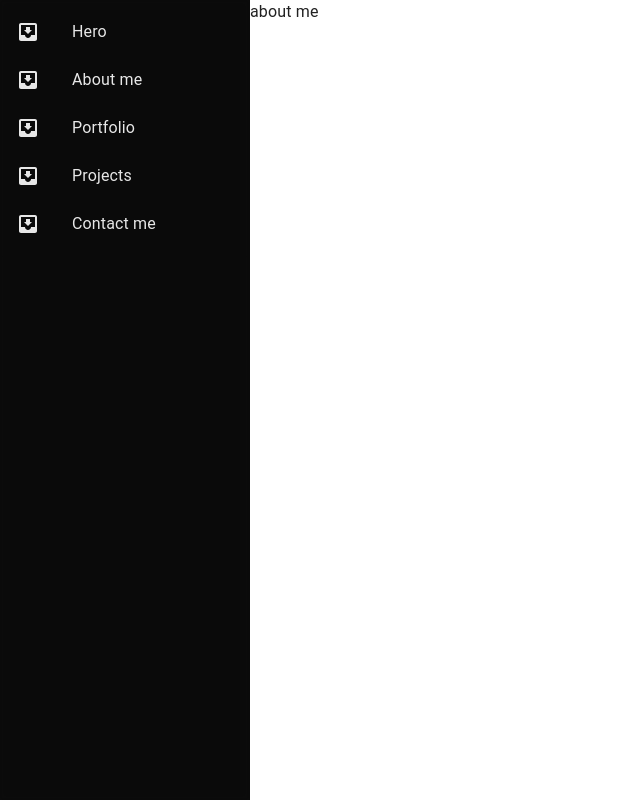
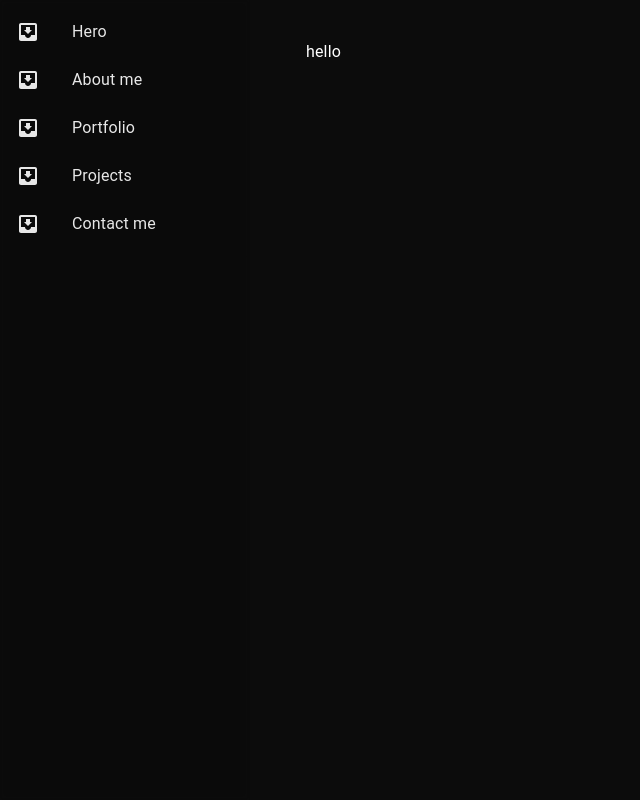
Before and after one commit to mdibuhossain/Portfolio_main, a React (Create React App) app: page /about in a window 1280 px wide. Shown: the whole page, without its empty margins (0-640 px from the left). Built offline with nearby package versions, Linux system fonts and the light colour scheme.

Commit message:
every page template sizing

```diff
--- a/src/App.css
+++ b/src/App.css
@@ -1,8 +1,14 @@
 *{
   margin: 0;
   padding: 0;
+  color: white
 }
 
 html, body{
   margin: 0;
 }
+
+.container{
+  height: 100%;
+   background-color: rgb(12, 12, 12)
+}
--- a/src/Pages/About.js
+++ b/src/Pages/About.js
@@ -1,9 +1,12 @@
+import { Box } from '@mui/system';
 import React from 'react';
 
 const About = () => {
     return (
-        <div>
-            about me
+        <div className="container">
+            <Box sx={{ pt: { lg: 5, xs: 7 }, pl: { lg: 7, xs: 4 } }}>
+                hello
+            </Box>
         </div>
     );
 };
--- a/src/Pages/Contact.js
+++ b/src/Pages/Contact.js
@@ -2,7 +2,7 @@ import React from 'react';
 
 const Contact = () => {
     return (
-        <div>
+        <div className="container">
             This is from contact me
         </div>
     );
--- a/src/Pages/Hero.js
+++ b/src/Pages/Hero.js
@@ -8,10 +8,10 @@ import bg from '../images/bg1.jpg';
 
 const useStyle = makeStyles((theme) => createStyles({
     imgContainer: {
-        width: '235px',
-        height: '235px',
+        width: '225px',
+        height: '225px',
         borderRadius: '50%',
-        backgroundColor: 'rgb(113, 115, 117,0.2)',
+        background: `url(https://mdibuhossain.web.app/img/hero3.jpg) center center / cover`,
         display: 'flex',
         justifyContent: 'center',
         alignItems: 'center',
@@ -35,7 +35,7 @@ const Hero = () => {
             <Particle />
             <Box sx={{ textAlign: 'center', position: 'relative', zIndex: '100' }}>
                 <Box className={imgContainer}>
-                    <img style={{ width: '220px', height: '220px', borderRadius: '50%' }} src="https://mdibuhossain.web.app/img/hero3.jpg" alt="" />
+                    {/* <img style={{ width: '220px', height: '220px', borderRadius: '50%' }} src="https://mdibuhossain.web.app/img/hero3.jpg" alt="" /> */}
                 </Box>
                 <Typography variant="h3" sx={{ fontWeight: 600, color: 'white' }}>Ibrahim <span style={{ color: '#68BA5E' }}>Hossain</span></Typography>
                 <Typography variant="h5" sx={{ fontWeight: 500, color: 'white' }}>
--- a/src/Pages/Portfolio.js
+++ b/src/Pages/Portfolio.js
@@ -2,7 +2,7 @@ import React from 'react';
 
 const Portfolio = () => {
     return (
-        <div>
+        <div className="container">
             this is from portfolio
         </div>
     );
--- a/src/Pages/Projects.js
+++ b/src/Pages/Projects.js
@@ -2,7 +2,7 @@ import React from 'react';
 
 const Projects = () => {
     return (
-        <div>
+        <div className="container">
             This is from projects
         </div>
     );
```
